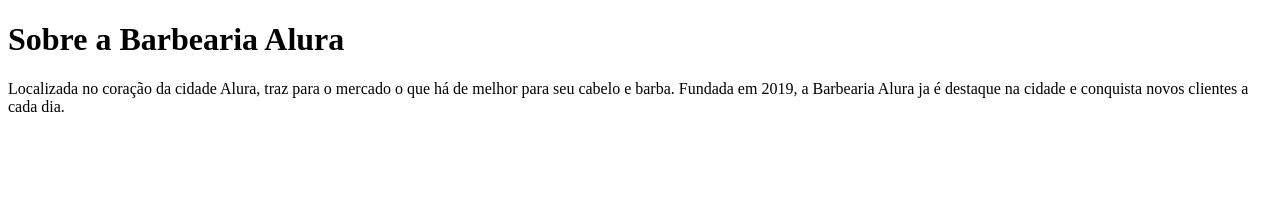
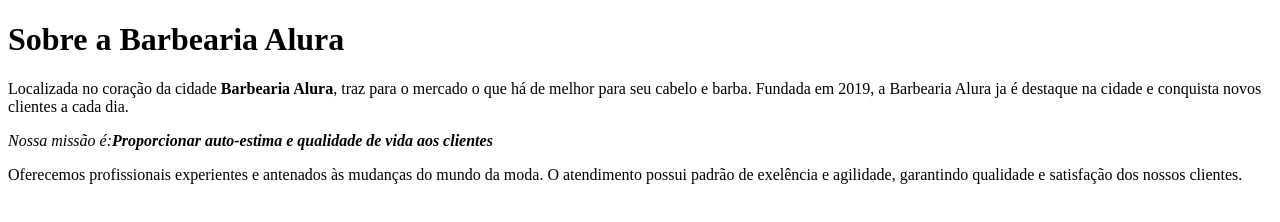
Before and after one commit to ExtoraBogaaaa/barbearia_blura_1c, a plain HTML site: page index.html in a window 1280 px wide. Drawn offline with Linux system fonts and the light colour scheme.

Commit message:
foi adicionado marcações

```diff
--- a/index.html
+++ b/index.html
@@ -7,6 +7,8 @@
 </head>
 <body>
     <h1>Sobre a Barbearia Alura</h1>
-    <p>Localizada no coração da cidade Alura, traz para o mercado o que há de melhor para seu cabelo e barba. Fundada em 2019, a Barbearia Alura ja é destaque na cidade e conquista novos clientes a cada dia.</p>
+    <p>Localizada no coração da cidade <strong>Barbearia Alura</strong>, traz para o mercado o que há de melhor para seu cabelo e barba. Fundada em 2019, a Barbearia Alura ja é destaque na cidade e conquista novos clientes a cada dia.</p>
+<p><em>Nossa missão é:<strong>Proporcionar auto-estima e qualidade de vida aos clientes</strong></em></p>
+<p>Oferecemos profissionais experientes e antenados às mudanças do mundo da moda. O atendimento possui padrão de exelência e agilidade, garantindo qualidade e satisfação dos nossos clientes.</p>
 </body>
 </html>
```
